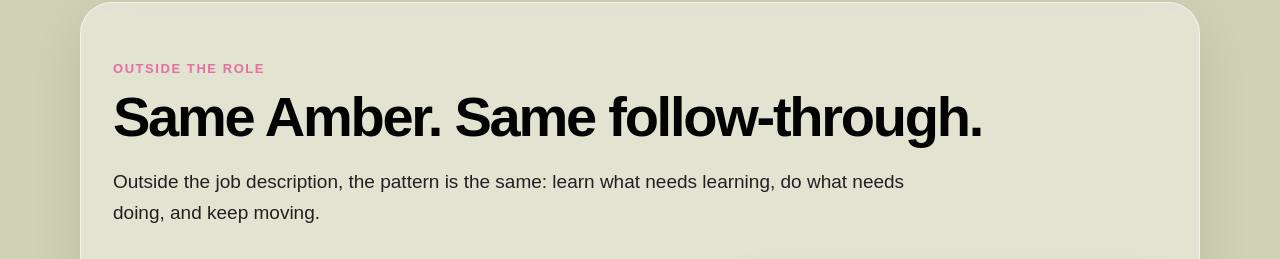
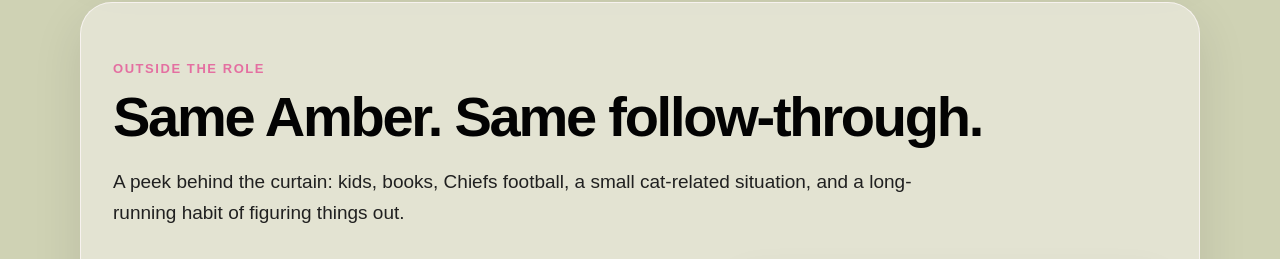
Before and after one commit to amberlargent/amberlargent.github.io, a plain HTML site: page samples.html in a window 1280 px wide. Shown: the part 2663-2922 px from the top of the page. Drawn offline with Linux system fonts and the light colour scheme.

Commit message:
Make outside the role intro more personal

```diff
--- a/samples.html
+++ b/samples.html
@@ -476,7 +476,7 @@
       <h2>Same Amber. Same follow-through.</h2>
 
       <p class="section-intro">
-        Outside the job description, the pattern is the same: learn what needs learning, do what needs doing, and keep moving.
+        A peek behind the curtain: kids, books, Chiefs football, a small cat-related situation, and a long-running habit of figuring things out.
       </p>
 
       <div class="outside-role-card">
```
